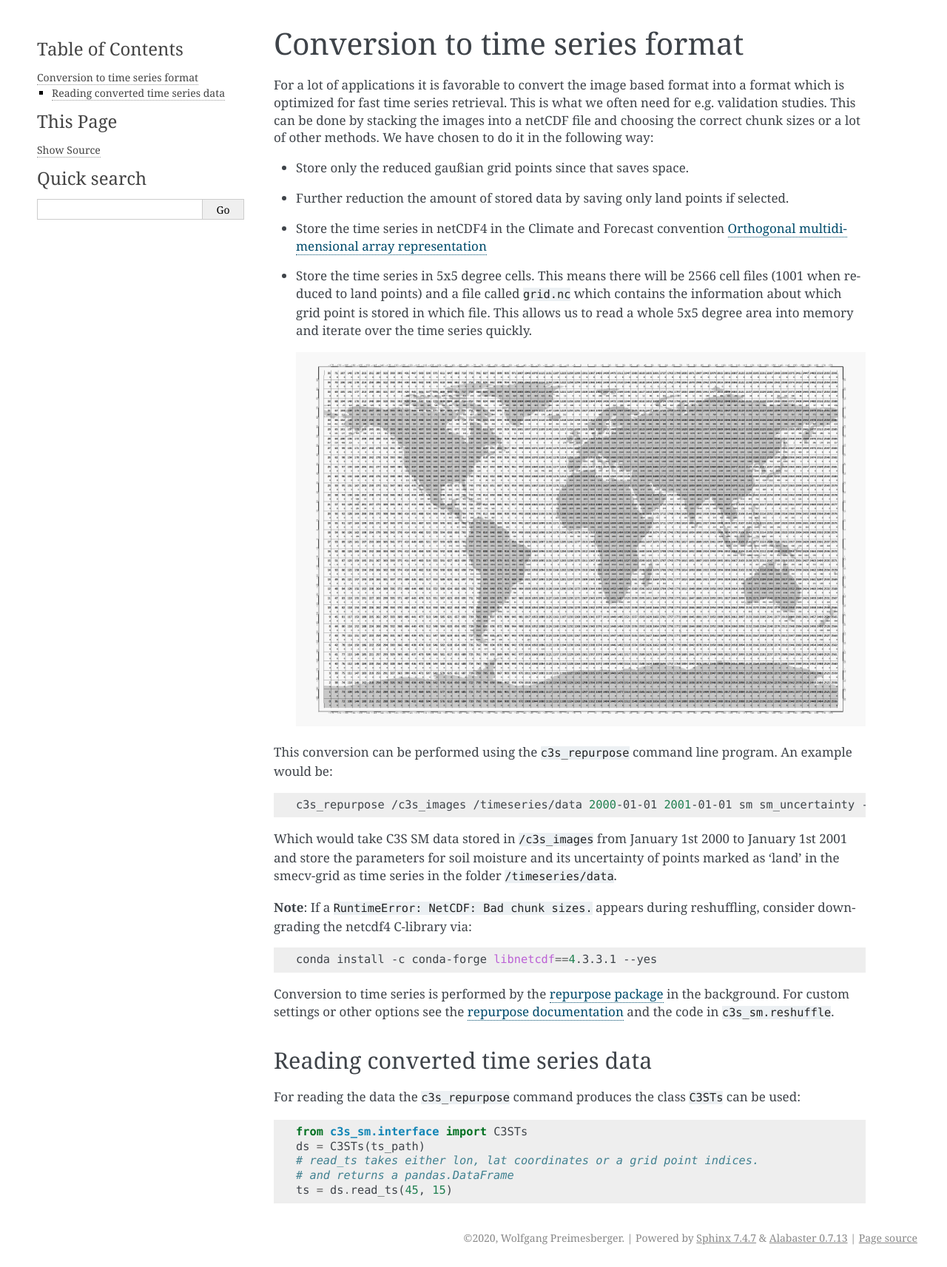
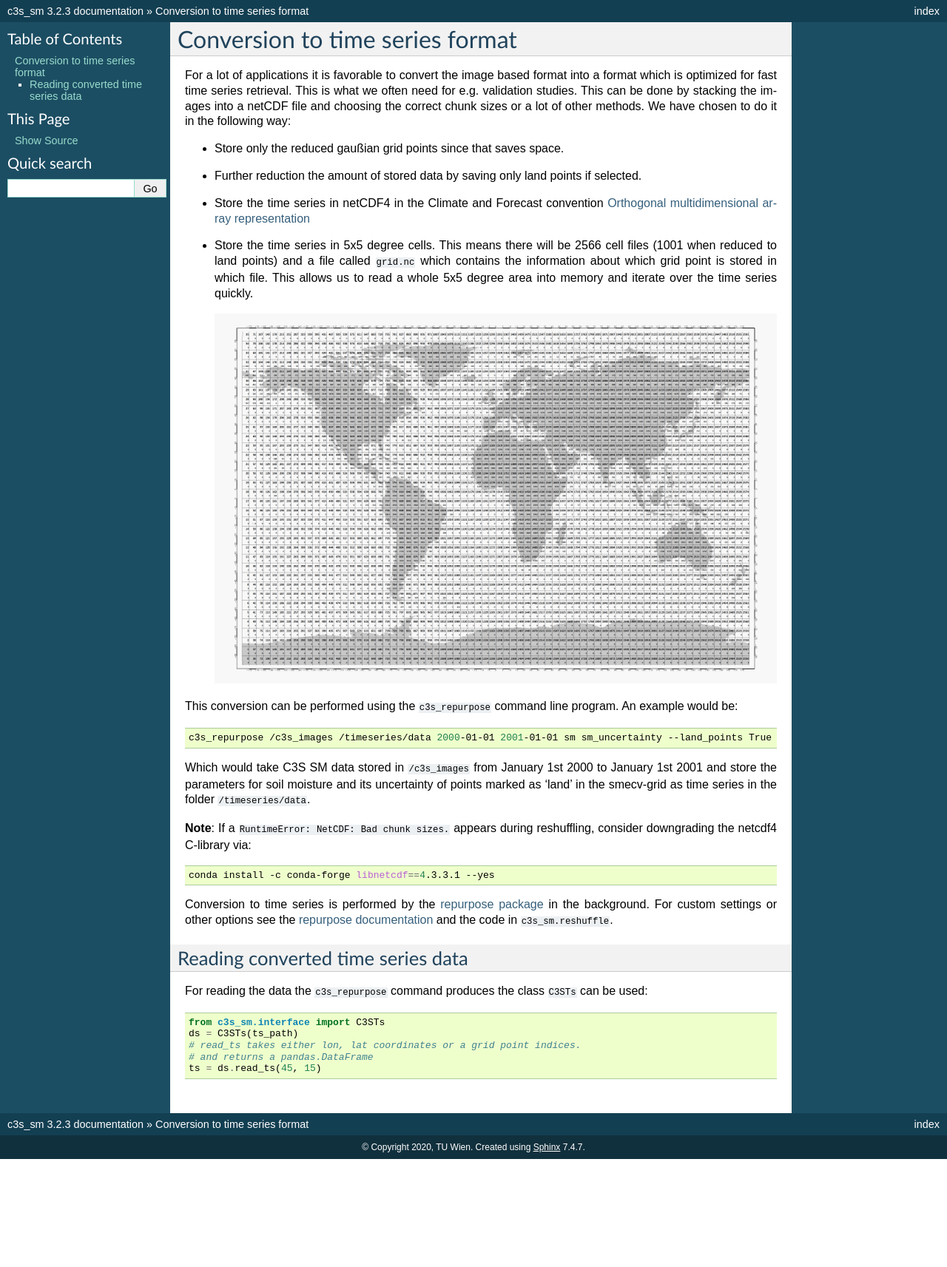
Before and after one commit to wpreimes/c3s_sm, a Sphinx documentation site: the page built from docs/img2ts.rst, in a window 1280 px wide. Shown: the whole page at 74% size. Built offline with Sphinx 7.4.7, drawn with Linux system fonts in a browser that asks for light colours; pages that are not in the unit, such as notebooks, are missing from menus; after the commit the page ends 1567 px from its top, so only the background shows below that.

Commit message:
Change docs html template

```diff
--- a/docs/conf.py
+++ b/docs/conf.py
@@ -82,7 +82,7 @@ master_doc = 'index'
 
 # General information about the project.
 project = u'c3s_sm'
-copyright = u'2020, Wolfgang Preimesberger'
+copyright = u'2020, TU Wien'
 
 # The version info for the project you're documenting, acts as replacement for
 # |version| and |release|, also used in various other places throughout the
@@ -135,7 +135,7 @@ pygments_style = 'sphinx'
 
 # The theme to use for HTML and HTML Help pages.  See the documentation for
 # a list of builtin themes.
-html_theme = 'alabaster'
+html_theme = 'default'
 
 # Theme options are theme-specific and customize the look and feel of a theme
 # further.  For a list of options available for each theme, see the
```
